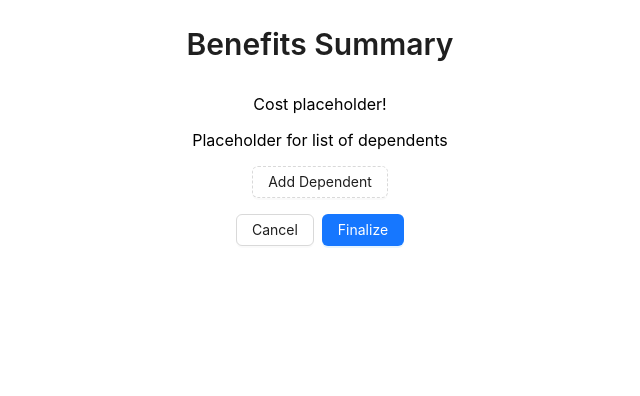
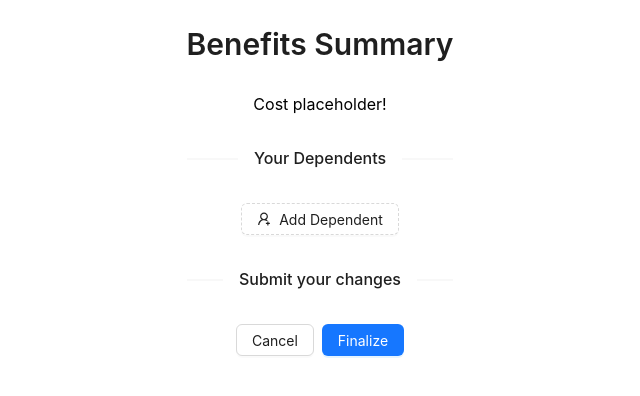
Before and after one commit to throwaway-plcty/benefits-takehome, a React (Create React App) app: page / in a window 1280 px wide. Shown: the top 396 px of the page, without its empty margins (320-960 px from the left). Built offline with nearby package versions, Linux system fonts and the light colour scheme.

Commit message:
feat: add basic dependent list

```diff
--- a/package.json
+++ b/package.json
@@ -3,6 +3,7 @@
   "version": "0.1.0",
   "private": true,
   "dependencies": {
+    "@ant-design/icons": "^5.3.7",
     "@testing-library/jest-dom": "^5.17.0",
     "@testing-library/react": "^13.4.0",
     "@testing-library/user-event": "^13.5.0",
--- a/src/BenefitsSummary.tsx
+++ b/src/BenefitsSummary.tsx
@@ -1,7 +1,9 @@
-import { Button, Drawer, Flex, Space, Typography } from 'antd';
+import { Button, Divider, Drawer, Flex, Space, Typography } from 'antd';
+import { UserAddOutlined } from '@ant-design/icons';
 import * as React from 'react';
 import { DependentForm } from './DependentForm';
 import { useDependentBenefits } from './useDependentsBenefits';
+import { DependentList } from './DependentList';
 
 export const BenefitsSummary = () => {
   const [open, setDrawerOpen] = React.useState(false);
@@ -18,13 +20,12 @@ export const BenefitsSummary = () => {
       <Flex align='center' gap='middle' vertical>
         <Typography.Title level={2}>Benefits Summary</Typography.Title>
         <div>Cost placeholder!</div>
-        <div>Placeholder for list of dependents</div>
-        {dependents.map(({ firstName, lastName }) => (
-          <div key={firstName}>{`${firstName} ${lastName}`}</div>
-        ))}
-        <Button type='dashed' onClick={openDrawer}>
+        <Divider>Your Dependents</Divider>
+        <DependentList dependents={dependents} loading={false} />
+        <Button icon={<UserAddOutlined />} type='dashed' onClick={openDrawer}>
           Add Dependent
         </Button>
+        <Divider>Submit your changes</Divider>
         <Space>
           <Button onClick={() => {}}>Cancel</Button>
           <Button type='primary' onClick={() => {}}>
--- /dev/null
+++ b/src/DependentItem.tsx
@@ -0,0 +1,13 @@
+import { Dependent } from './useDependentsBenefits';
+
+type Props = {
+  dependent: Dependent;
+};
+
+export const DependentItem = ({ dependent }: Props) => {
+  return (
+    <div
+      key={`${dependent.firstName}-${dependent.lastName}`}
+    >{`${dependent.firstName} ${dependent.lastName}`}</div>
+  );
+};
--- /dev/null
+++ b/src/DependentList.tsx
@@ -0,0 +1,17 @@
+import { Skeleton } from 'antd';
+import { Dependent } from './useDependentsBenefits';
+import { DependentItem } from './DependentItem';
+
+type Props = {
+  dependents: Dependent[];
+  loading: boolean;
+};
+export const DependentList = ({ dependents, loading }: Props) => {
+  return (
+    <Skeleton active paragraph={{ rows: 4 }} title={false} loading={loading}>
+      {dependents.map((dependent) => (
+        <DependentItem dependent={dependent} />
+      ))}
+    </Skeleton>
+  );
+};
```
Also changed, not shown: 1 other file (tests, documents, lock files or other folders).
